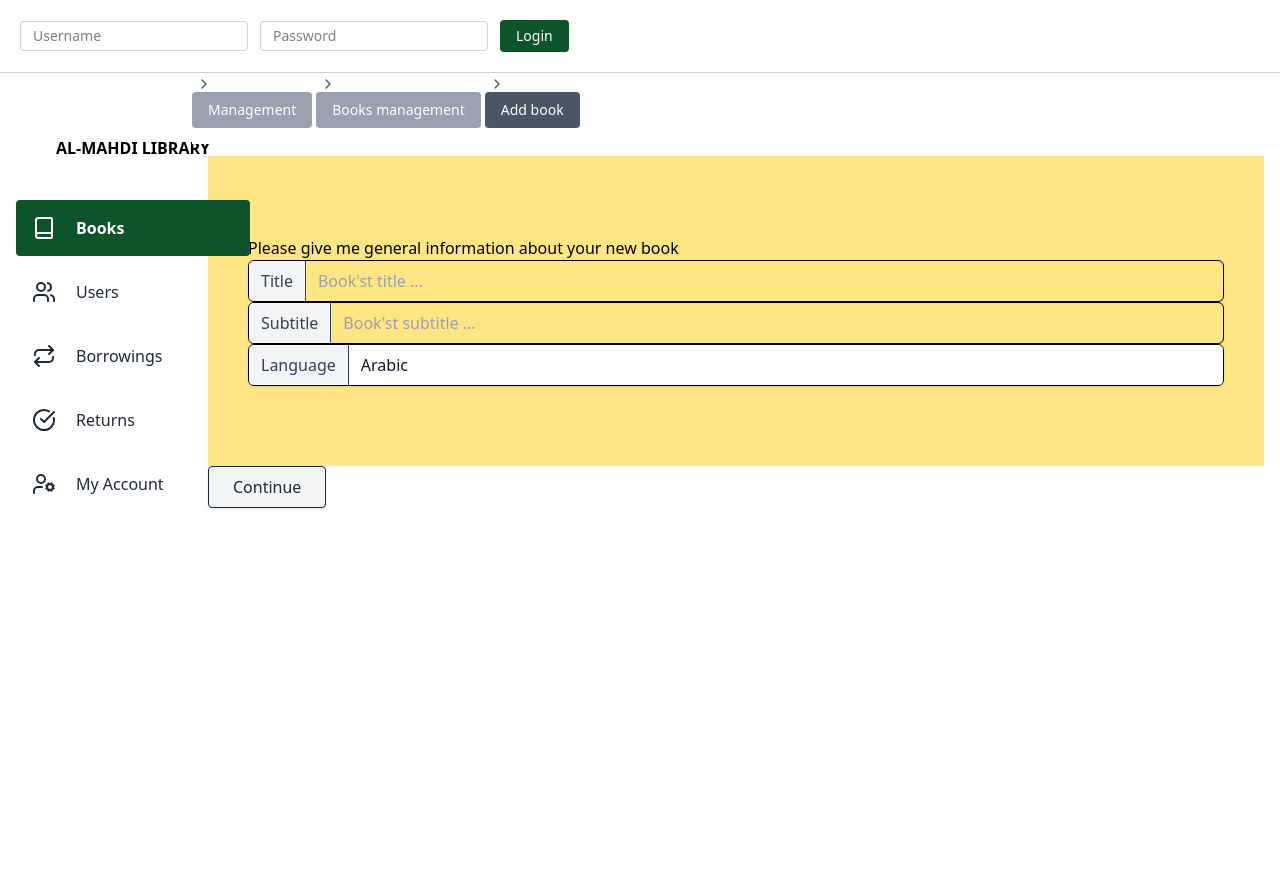
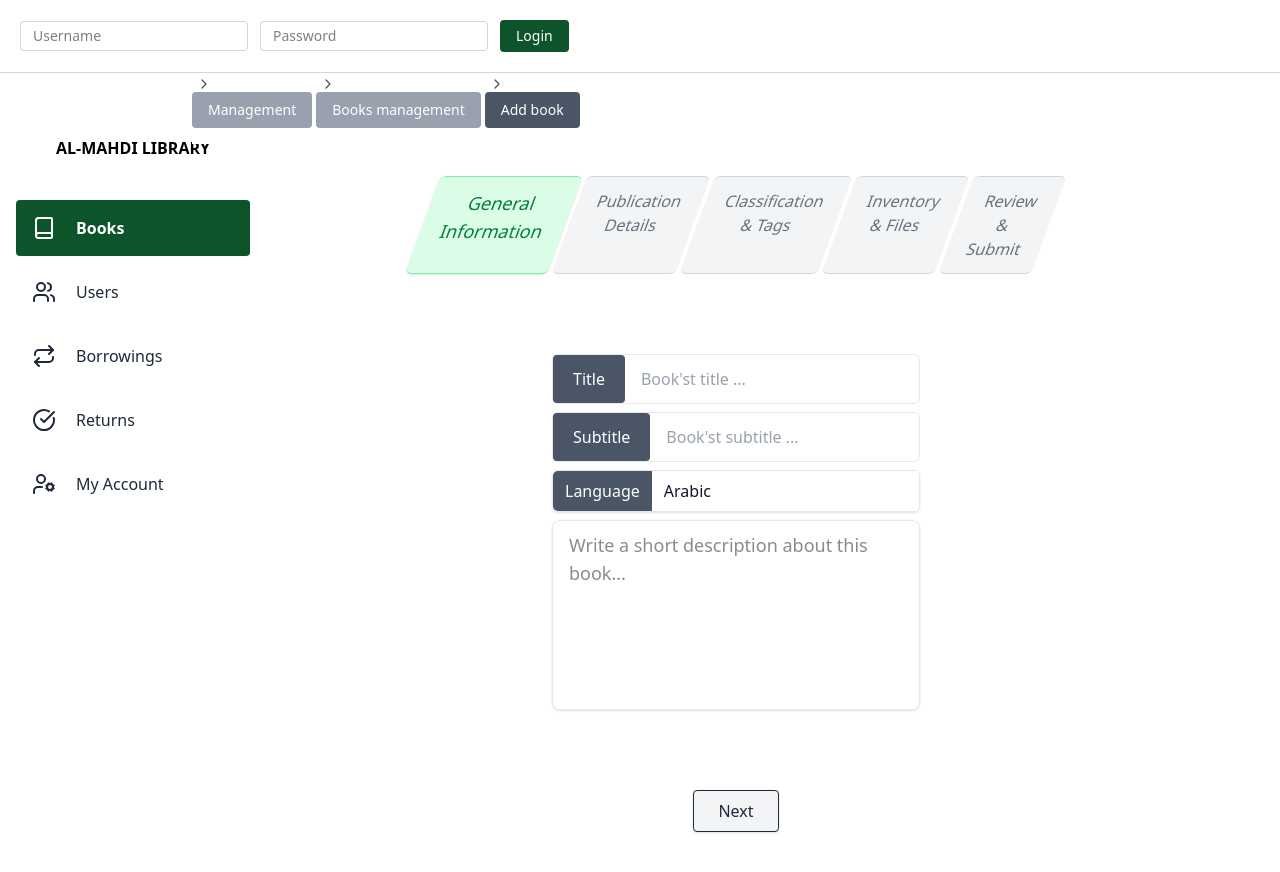
Before and after one commit to hamidaebadi/almahdi-library, a React (Vite) app in the folder frontend/: page /management/books_management/add_book in a window 1280 px wide. Shown: the top 872 px of the page. Before the commit the page ends 800 px from the top, so only its background shows below. Built offline with nearby package versions, Linux system fonts and the light colour scheme.

Commit message:
Add custom inputs for Publication Details

```diff
--- a/frontend/src/components/ui/Button.jsx
+++ b/frontend/src/components/ui/Button.jsx
@@ -7,7 +7,8 @@ const Button = ({
     size,
     onClick,
     disabled = false,
-    className = ''
+    className = '',
+    ...props
 }) => {
 
     const variantStyle = {
--- /dev/null
+++ b/frontend/src/components/ui/ProgressBar.jsx
@@ -0,0 +1,27 @@
+import clsx from "clsx"
+
+const steps = ["General Information", "Publication Details", "Classification & Tags",  "Inventory & Files", "Review & Submit"]
+const ProgressBar = ({ currentStep }) => {
+    return (
+        <div className="flex justify-center gap-1">
+            {steps.map((step, index) => {
+                const isCompleted = index < currentStep
+                const isActive = index === currentStep
+
+                return (
+
+                    <div key={index} className={clsx(
+                        'px-5 py-3 rounded-md -skew-x-20 text-center border-t border-b',
+                isCompleted ? 'bg-green-700 text-white border-green-300 font-bold transition duration-300 ease-in-out' :
+                isActive ? 'bg-green-100 text-green-700  border-green-300 shadow-sm text-lg transition duration-500 ease-in-out' :
+                'bg-gray-100 text-gray-500 border-gray-300'
+                    )}>
+                        {step}
+                    </div>
+                )
+            })}
+        </div>
+    )
+}
+
+export default ProgressBar
--- a/frontend/src/components/ui/SelectInput.jsx
+++ b/frontend/src/components/ui/SelectInput.jsx
@@ -31,10 +31,10 @@ const SelectInput = ({
   const labelSize = labelSizeVariants[size] || labelSizeVariants['md'];
 
   return (
-    <div className={clsx('flex border rounded-md overflow-hidden shadow-sm', className)}>
+    <div className={clsx('flex rounded-md overflow-hidden border-1 border-gray-200 shadow-sm w-full', className)}>
       <div
         className={clsx(
-          'bg-gray-100 border-r text-gray-700 font-medium whitespace-nowrap flex items-center',
+          'bg-gray-600 text-white font-medium whitespace-nowrap flex items-center',
           labelSize
         )}
       >
@@ -45,7 +45,7 @@ const SelectInput = ({
         value={value}
         onChange={onChange}
         className={clsx(
-          'w-full outline-none text-gray-900 bg-white appearance-none',
+          'w-full outline-none text-gray-900 bg-white appearance-none ',
           inputSize
         )}
         {...props}
--- /dev/null
+++ b/frontend/src/components/ui/TagableTextInput.jsx
@@ -0,0 +1,89 @@
+import { X } from "lucide-react";
+import { useState } from "react";
+import clsx from "clsx"
+
+const sizeVariants = {
+    sm: 'text-sm px-3 py-1',
+    md: 'text-base px-4 py-3',
+    lg: 'text-lg px-5 py-4',
+    xl: 'text-xl px-6 py-5',
+    '2xl': 'text-2xl px-7 py-6',
+}
+const labelSizeVariants = {
+    sm: 'px-4 text-sm',
+    md: 'px-5 text-base',
+    lg: 'px-6 text-lg',
+    xl: 'px-7 text-xl',
+    '2xl': 'px-8 text-2xl',
+};
+
+const TagableTextInput = ({ label, size, value = [], onChange, placeholder = "" }) => {
+    const [inputValue, setInputValue] = useState("")
+    const [tags, setTags] = useState(value)
+
+
+    const inputSize = sizeVariants[size] || sizeVariants['md'];
+    const labelSize = labelSizeVariants[size] || labelSizeVariants['md'];
+
+
+    const addTag = () => {
+        const trimmed = inputValue.trim()
+        if (trimmed && !tags.includes(trimmed)) {
+            const newTags = [...tags, trimmed]
+            setTags(newTags)
+        }
+        setInputValue("")
+    }
+
+
+    const removeTag = (index) => {
+        const newTags = tags.filter((_, i) => i !== index)
+        setTags(newTags)
+    }
+
+    const handleKeyDown = (e) => {
+        if (e.key === "Enter") {
+            e.preventDefault()
+            addTag()
+        }
+    }
+
+
+    return (
+        <div className="flex border-1 border-gray-200  rounded-md">
+            <div className={clsx('bg-gray-600 rounded-sm text-white font-medium whitespace-nowrap flex items-center',
+                labelSize,)}>
+                {label}
+            </div>
+
+            <div className="flex flex-wrap w-full items-center gap-2 border-1 border-gray-200 rounded-md bg-white  ">
+                {tags.map((tag, index) => (
+                    <span
+                        key={index}
+                        className="flex items-center px-2 py-1 bg-blue-100 text-blue-800 rounded-full text-sm"
+                    >
+                        {tag}
+                        <button
+                            type="button"
+                            onClick={() => removeTag(index)}
+                            className="ml-1 hover:text-red-600"
+                        >
+                            <X size={14} />
+                        </button>
+                    </span>
+                ))}
+                <input
+                    type="text"
+                    className={clsx("flex-1 border-none focus:outline-none",inputSize)}
+                    value={inputValue}
+                    onChange={(e) => setInputValue(e.target.value)}
+                    onKeyDown={handleKeyDown}
+                    placeholder={placeholder}
+                />
+            </div>
+        </div>
+    )
+
+}
+
+export default TagableTextInput
--- a/frontend/src/components/ui/TextInput.jsx
+++ b/frontend/src/components/ui/TextInput.jsx
@@ -1,18 +1,18 @@
 import clsx from "clsx"
 
 const sizeVariants = {
-    sm: 'text-sm px-2 py-1',
-    md: 'text-base px-3 py-2',
-    lg: 'text-lg px-4 py-3',
-    xl: 'text-xl px-5 py-4',
-    '2xl': 'text-2xl px-6 py-5',
+    sm: 'text-sm px-3 py-1',
+    md: 'text-base px-4 py-3',
+    lg: 'text-lg px-5 py-4',
+    xl: 'text-xl px-6 py-5',
+    '2xl': 'text-2xl px-7 py-6',
 }
 const labelSizeVariants = {
-    sm: 'px-2 text-sm',
-    md: 'px-3 text-base',
-    lg: 'px-4 text-lg',
-    xl: 'px-5 text-xl',
-    '2xl': 'px-6 text-2xl',
+    sm: 'px-4 text-sm',
+    md: 'px-5 text-base',
+    lg: 'px-6 text-lg',
+    xl: 'px-7 text-xl',
+    '2xl': 'px-8 text-2xl',
 };
 const TextInput = ({
     label,
@@ -29,9 +29,9 @@ const TextInput = ({
     const labelSize = labelSizeVariants[size] || labelSizeVariants['md'];
 
     return (
-        <div className={clsx('flex border rounded-md overflow-hidden shadow-sm', className)}>
-            <div className={clsx('bg-gray-100 border-r text-gray-700 font-medium whitespace-nowrap flex items-center',
-                labelSize)}>
+        <div className={clsx('flex border-1 border-gray-200  rounded-md', className)}>
+            <div className={clsx('bg-gray-600 rounded-sm text-white font-medium whitespace-nowrap flex items-center',
+                labelSize,)}>
                 {label}
             </div>
             <input
--- /dev/null
+++ b/frontend/src/components/ui/Textarea.jsx
@@ -0,0 +1,45 @@
+import clsx from "clsx";
+
+const sizeStyles = {
+  sm: 'text-sm py-1 px-2',
+  md: 'text-base py-2 px-3',
+  lg: 'text-lg py-2.5 px-4',
+  xl: 'text-xl py-3 px-5',
+  '2xl': 'text-2xl py-4 px-6',
+};
+
+const Textarea = ({
+    size = 'md',
+    name,
+    value,
+    onChange,
+    placeholder = '',
+    className,
+    rows,
+    ...props
+}) => {
+
+    return (
+        <div className="flex items-start border-1 border-gray-200 rounded-lg overflow-hidden shadow-sm bg-white w-full">
+
+            <textarea
+                id={name}
+                name={name}
+                value={value}
+                onChange={onChange}
+                placeholder={placeholder}
+                rows={rows}
+                className={clsx(
+                    'w-full outline-none bg-white text-gray-900 resize-none',
+                    'focus:ring-2 focus:ring-primary-500 focus:border-primary-500',
+                    sizeStyles[size],
+                    className
+                )}
+            />
+        </div>
+
+    )
+
+}
+
+export default Textarea
--- /dev/null
+++ b/frontend/src/utils.js
@@ -0,0 +1,10 @@
+export const publicationYears = () =>{
+    let yearsOptions = []
+    Array.from({length: new Date().getFullYear() - 1900+1}, (_,i) =>{
+        const year = 1900 + i
+        const yearObj = {value: year, label: year}
+        yearsOptions.push(yearObj)
+    })
+
+    return yearsOptions
+}
--- a/frontend/src/views/NewBook.jsx
+++ b/frontend/src/views/NewBook.jsx
@@ -5,18 +5,22 @@ import TextInput from "../components/ui/TextInput"
 import SelectInput from "../components/ui/SelectInput"
 import { languages } from "../data/selectConstants"
 import Button from "../components/ui/Button"
+import ProgressBar from "../components/ui/ProgressBar"
+import Textarea from "../components/ui/Textarea"
+import TagableTextInput from "../components/ui/TagableTextInput"
+import { publicationYears } from "../utils"
 
 const NewBook = () => {
-    const [step, setStep] = useState(1)
+    const [step, setStep] = useState(0)
     const onSubmit = (data) => console.log(data)
     const { register, handleSubmit } = useForm()
 
     const handleNextStep = (e) => {
-        setStep(step+1)
+        setStep(step + 1)
     }
 
     const handlePreviousStep = () => {
-        setStep(step-1)
+        setStep(step - 1)
     }
     return (
         <>
@@ -26,29 +30,27 @@ const NewBook = () => {
             </div>
 
             {/* New Book Form section */}
-            <form onSubmit={handleSubmit(onSubmit)} className="bg-white mt-18 py-2 px-4 w-full">
-
+            <form onSubmit={handleSubmit(onSubmit)} className="bg-white mt-10 py-15 px-80 w-full">
+                <ProgressBar currentStep={step} />
                 {/* Conditional Rendering of fields*/}
                 {(() => {
                     switch (step) {
-                        case 1:
+                        case 0:
                             return (
-                                <div className="flex flex-col bg-amber-200  py-20 px-10 h-full">
-                                    <div className="">
-                                        Please give me general information about your new book
-                                    </div>
-                                    <div className="flex flex-col justify-evenly">
+                                <div className="flex flex-col  py-20 px-10 ">
+
+                                    <div className="flex flex-col gap-y-2">
                                         <TextInput
                                             {...register('title')}
                                             size='md'
                                             placeholder="Book'st title ... "
-                                        label='Title'/>
+                                            label='Title' />
 
                                         <TextInput
                                             {...register('subtitle')}
                                             size='md'
                                             placeholder="Book'st subtitle ... "
-                                        label='Subtitle'/>
+                                            label='Subtitle' />
 
                                         <SelectInput
                                             {...register('language')}
@@ -58,9 +60,90 @@ const NewBook = () => {
                                             placeholder="Book's language..."
 
                                         />
+
+                                        <Textarea
+                                            {...register('description')}
+                                            size="lg"
+                                            placeholder="Write a short description about this book..."
+                                            rows='6'
+
+                                        />
                                     </div>
                                 </div>
                             )
+
+                        case 1:
+                            return (
+                                <div className="flex flex-col py-20 px-10">
+                                    <div className="flex flex-col gap-y-2">
+                                        <TagableTextInput
+                                            {...register('authors')}
+                                            label="Author(s)"
+                                            size="md"
+                                            placeholder="Add author by pressing Enter ..."
+                                        />
+
+                                        <TextInput
+                                            {...register('publisher')}
+                                            label="Publisher"
+                                            size="md"
+                                            placeholder="Name of publisher ..."
+                                        />
+
+                                        <div className="flex justify-between">
+                                            <SelectInput
+                                                {...register("year")}
+                                                size={"md"}
+                                                label={"Publication Year"}
+                                                options={publicationYears()}
+                                            />
+
+                                            <TextInput
+                                                {...register("edition")}
+                                                size={"md"}
+                                                label={"Edition"}
+                                                placeholder="e.g Second, 3th, revised, ..."
+                                            />
+                                        </div>
+
+                                        <TextInput
+                                            {...register("isbn")}
+                                            label={"ISBN"}
+                                            size={"md"}
+                                            placeholder="Book's ISBN..."
+                                        />
+                                    </div>
+
+
+
+                                </div>
+                            )
+
+                        case 2:
+                            return(
+                                <div className="flex flex-col  py-20 px-10">
+                                    <div className="flex flex-col gap-y-2">
+                                        <div className="flex gap-x-5">
+
+                                        <SelectInput
+                                        {...register("category")}
+                                        label={"Category"}
+                                        size={"md"}
+                                        placeholder="Book's category"
+                                        />
+
+                                        <SelectInput
+                                        {...register("subcategory")}
+                                        label={"Subcategory"}
+                                        size={"md"}
+                                        placeholder="Book's subCategory"
+                                        />
+                                        </div>
+                                    </div>
+                                </div>
+                            )
+
+
 
 
                         default:
@@ -68,8 +151,13 @@ const NewBook = () => {
                     }
                 })()}
 
-                <Button size='md' variant='secondary' onClick={handleNextStep}>Continue</Button>
-                {step > 1 && <Button size='md' variant='warning' onClick={handlePreviousStep}>Back</Button>}
+
+                <div className="flex w-full justify-center space-x-3">
+                    {step > 0 && <Button size='md' variant='secondary' onClick={handlePreviousStep}>Back</Button>}
+                    {step < 4 && <Button size='md' variant='secondary' onClick={handleNextStep}>Next</Button>}
+
+                </div>
+
             </form>
         </>
     )
```
Also changed, not shown: frontend/src/components/ui/TagableSearchInput.jsx (added). Lines whose indentation alone changed are shown as unchanged.
